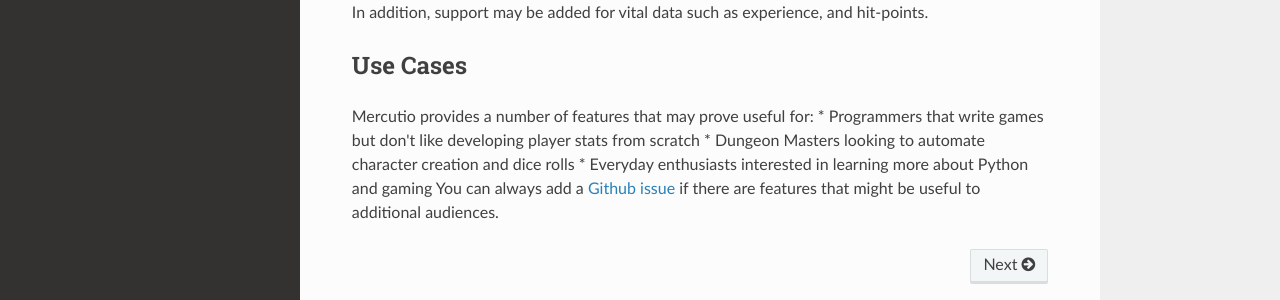
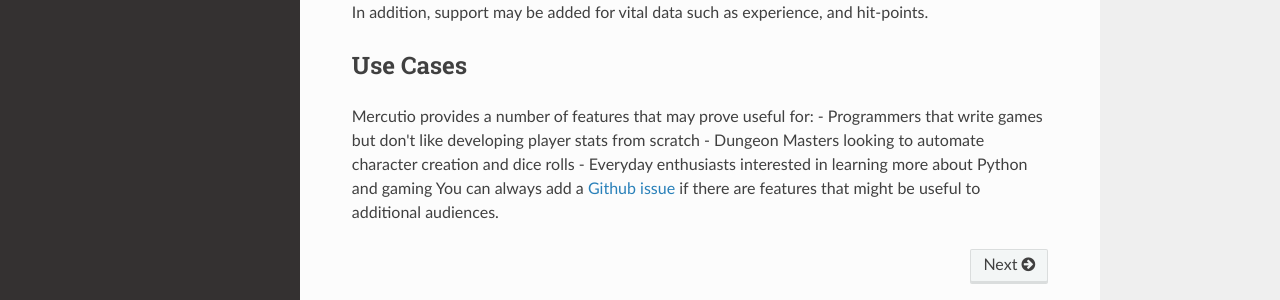
Before and after one commit to signebedi/mercutio, an MkDocs documentation site: the page built from docs/index.md, in a window 1280 px wide and 900 px high, scrolled down 523 px. Shown: the part 522-822 px from the top of the window. Built offline with MkDocs 1.6.1, drawn with Linux system fonts in a browser that asks for light colours; nearby versions of some CDN libraries.

Commit message:
docs formatting

```diff
--- a/docs/index.md
+++ b/docs/index.md
@@ -11,12 +11,12 @@
 
 Mercutio provides a straightforward, stable, and highly-customizable API for character creation. It provides default and optional player dimensions, along with vanilla options for each dimension:
 
-* **class**: [default] warrior, mage, rogue, ranger
-* **attributes**: [default] strength, constitution, intelligence, wisdom, dexterity, charisma
-* **race**: [optional] human, elf, dwarf, orc, halfling
-* **religion**: [optional] none, branchala, habbakuk, kiri-jolith, majere, mishakal, paladine, solinari, chislev, gilean, lunitari, reorx, shinare, sirrion, zivilyn, chemosh, hiddukel, morgion, nuitari, sargonnas, takhisis, zeboim
-* **language**: [optional] common, dwarvish, elvish, giant, gnomish, goblin, halfling, orc
-* **skills**: [optional] athletics, acrobatics, sleight, stealth, arcana, history, investigation, nature, religion, animal-handling, insight, medicine, perception, survival, deception, intimidation, performance, persuasion
+- **class**: [default] warrior, mage, rogue, ranger
+- **attributes**: [default] strength, constitution, intelligence, wisdom, dexterity, charisma
+- **race**: [optional] human, elf, dwarf, orc, halfling
+- **religion**: [optional] none, branchala, habbakuk, kiri-jolith, majere, mishakal, paladine, solinari, chislev, gilean, lunitari, reorx, shinare, sirrion, zivilyn, chemosh, hiddukel, morgion, nuitari, sargonnas, takhisis, zeboim
+- **language**: [optional] common, dwarvish, elvish, giant, gnomish, goblin, halfling, orc
+- **skills**: [optional] athletics, acrobatics, sleight, stealth, arcana, history, investigation, nature, religion, animal-handling, insight, medicine, perception, survival, deception, intimidation, performance, persuasion
 
 ## Future Features
 
@@ -32,7 +32,7 @@
 ## Use Cases
 
 Mercutio provides a number of features that may prove useful for:
-* Programmers that write games but don't like developing player stats from scratch
-* Dungeon Masters looking to automate character creation and dice rolls
-* Everyday enthusiasts interested in learning more about Python and gaming
+- Programmers that write games but don't like developing player stats from scratch
+- Dungeon Masters looking to automate character creation and dice rolls
+- Everyday enthusiasts interested in learning more about Python and gaming
 You can always add a [Github issue](https://github.com/signebedi/mercutio/issues) if there are features that might be useful to additional audiences.
```
